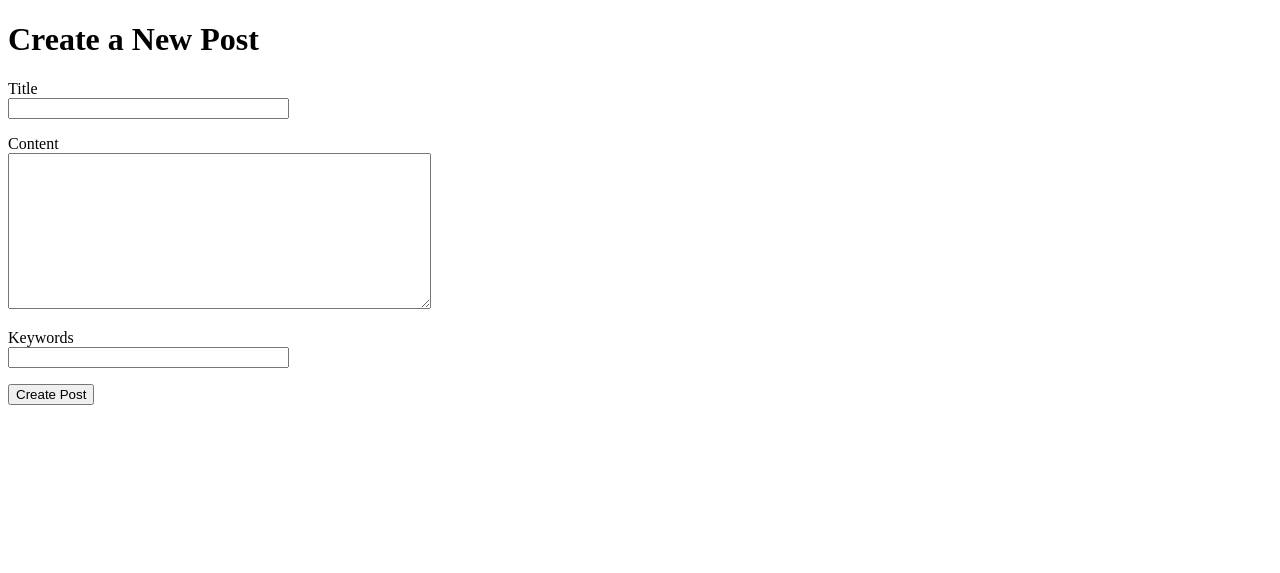
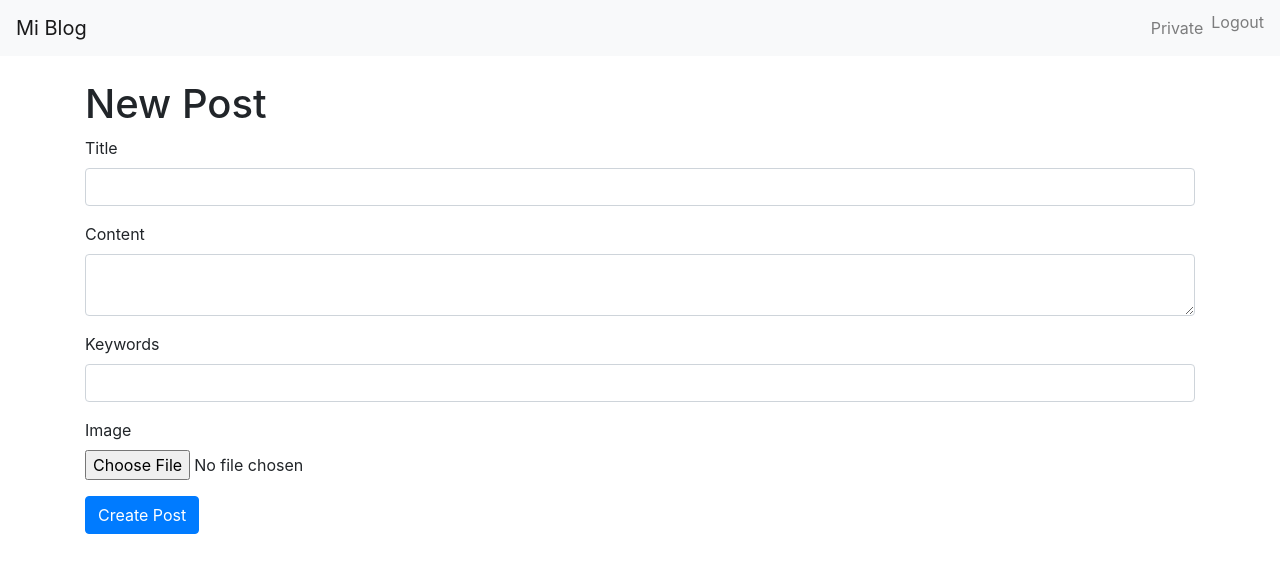
Before and after one commit to Mogurkazan/My-blog, a Flask app: page /new_post in a window 1280 px wide. Shown: the top 573 px of the page. Run offline with Flask 3, Linux system fonts and the light colour scheme; a user stored in the database is signed in; some libraries are stand-ins or nearby versions.

Commit message:
upload img on posts

```diff
--- a/app/forms.py
+++ b/app/forms.py
@@ -1,6 +1,7 @@
 from flask_wtf import FlaskForm
-from wtforms import StringField, PasswordField, SubmitField, TextAreaField
+from wtforms import StringField, PasswordField, SubmitField, TextAreaField, FileField
 from wtforms.validators import DataRequired, Email, EqualTo, Length
+from flask_wtf.file import FileAllowed
 
 class RegistrationForm(FlaskForm):
     email = StringField('Email', validators=[DataRequired(), Email()])
@@ -18,6 +19,7 @@ class PostForm(FlaskForm):
     title = StringField('Title', validators=[DataRequired(), Length(max=100)])
     content = TextAreaField('Content', validators=[DataRequired()])
     keywords = StringField('Keywords', validators=[Length(max=100)])
+    image = FileField('Image', validators=[FileAllowed(['jpg', 'png', 'jpeg'])])
     submit = SubmitField('Create Post')
 
 class CommentForm(FlaskForm):
--- a/app/models.py
+++ b/app/models.py
@@ -24,6 +24,7 @@ class Post(db.Model):
     content = db.Column(db.Text, nullable=False)
     date_posted = db.Column(db.DateTime, nullable=False, default=datetime.utcnow)
     keywords = db.Column(db.String(100), nullable=True)
+    image_url = db.Column(db.String(255), nullable=True)
     user_id = db.Column(db.Integer, db.ForeignKey('user.id'), nullable=False)
     comments = db.relationship('Comment', backref='post', lazy=True)
 
--- a/app/routes.py
+++ b/app/routes.py
@@ -5,6 +5,7 @@ from flask_jwt_extended import (
 )
 from flask_login import current_user, login_user, logout_user, login_required
 from werkzeug.security import generate_password_hash, check_password_hash
+import cloudinary.uploader
 from .models import User, Post, Comment, Favorite, db
 from .forms import PostForm, RegistrationForm, LoginForm, CommentForm, LogoutForm
 
@@ -56,10 +57,16 @@ def home():
 def new_post():
     form = PostForm()
     if form.validate_on_submit():
+        image_url = None
+        if form.image.data:
+            upload_result = cloudinary.uploader.upload(form.image.data)
+            image_url = upload_result.get('url')
+
         new_post = Post(
             title=form.title.data,
             content=form.content.data,
             keywords=form.keywords.data,
+            image_url=image_url,  # Guardar la URL de la imagen
             user_id=current_user.id
         )
         db.session.add(new_post)
@@ -82,6 +89,9 @@ def edit_post(post_id):
         post.title = form.title.data
         post.content = form.content.data
         post.keywords = form.keywords.data
+        if form.image.data:
+            upload_result = cloudinary.uploader.upload(form.image.data)
+            post.image_url = upload_result.get('url')
         db.session.commit()
         flash('Your post has been updated!', 'success')
         return redirect(url_for('main.user_area'))
--- a/app/templates/new_post.html
+++ b/app/templates/new_post.html
@@ -4,24 +4,62 @@
     <meta charset="UTF-8">
     <meta name="viewport" content="width=device-width, initial-scale=1.0">
     <title>New Post</title>
+    <link rel="stylesheet" href="https://stackpath.bootstrapcdn.com/bootstrap/4.5.2/css/bootstrap.min.css">
+    <script src="https://code.jquery.com/jquery-3.5.1.slim.min.js"></script>
+    <script src="https://cdn.jsdelivr.net/npm/@popperjs/core@2.5.4/dist/umd/popper.min.js"></script>
+    <script src="https://stackpath.bootstrapcdn.com/bootstrap/4.5.2/js/bootstrap.min.js"></script>
 </head>
 <body>
-    <h1>Create a New Post</h1>
-    <form method="POST" action="">
-        {{ form.hidden_tag() }}
-        <p>
-            {{ form.title.label }}<br>
-            {{ form.title(size=32) }}
-        </p>
-        <p>
-            {{ form.content.label }}<br>
-            {{ form.content(cols=50, rows=10) }}
-        </p>
-        <p>
-            {{ form.keywords.label }}<br>
-            {{ form.keywords(size=32) }}
-        </p>
-        <p>{{ form.submit() }}</p>
-    </form>
+    <nav class="navbar navbar-expand-lg navbar-light bg-light fixed-top">
+        <a class="navbar-brand" href="{{ url_for('main.home') }}">Mi Blog</a>
+        <button class="navbar-toggler" type="button" data-toggle="collapse" data-target="#navbarNav" aria-controls="navbarNav" aria-expanded="false" aria-label="Toggle navigation">
+            <span class="navbar-toggler-icon"></span>
+        </button>
+        <div class="collapse navbar-collapse" id="navbarNav">
+            <ul class="navbar-nav ml-auto">
+                {% if not current_user.is_authenticated %}
+                <li class="nav-item">
+                    <a class="nav-link" href="{{ url_for('main.signup') }}">Sign Up</a>
+                </li>
+                <li class="nav-item">
+                    <a class="nav-link" href="{{ url_for('main.login') }}">Login</a>
+                </li>
+                {% else %}
+                <li class="nav-item">
+                    <a class="nav-link" href="{{ url_for('main.user_area') }}">Private</a>
+                </li>
+                <li class="nav-item">
+                    <form action="{{ url_for('main.logout') }}" method="POST" style="display:inline;">
+                        {{ logout_form.hidden_tag() }}
+                        <button class="nav-link btn btn-link" type="submit" style="display:inline; border:none; background:none; padding:0;">Logout</button>
+                    </form>
+                </li>
+                {% endif %}
+            </ul>
+        </div>
+    </nav>
+    <div class="container" style="margin-top: 80px;">
+        <h1>New Post</h1>
+        <form method="POST" enctype="multipart/form-data">
+            {{ form.hidden_tag() }}
+            <div class="form-group">
+                {{ form.title.label(class="form-control-label") }}
+                {{ form.title(class="form-control") }}
+            </div>
+            <div class="form-group">
+                {{ form.content.label(class="form-control-label") }}
+                {{ form.content(class="form-control") }}
+            </div>
+            <div class="form-group">
+                {{ form.keywords.label(class="form-control-label") }}
+                {{ form.keywords(class="form-control") }}
+            </div>
+            <div class="form-group">
+                {{ form.image.label(class="form-control-label") }}
+                {{ form.image(class="form-control-file") }}
+            </div>
+            <button type="submit" class="btn btn-primary">Create Post</button>
+        </form>
+    </div>
 </body>
 </html>
--- a/app/templates/view_post.html
+++ b/app/templates/view_post.html
@@ -41,6 +41,9 @@
     <div class="container" style="margin-top: 80px;">
         <h1>{{ post.title }}</h1>
         <p>by {{ post.author.nickname }} on {{ post.date_posted.strftime('%Y-%m-%d') }}</p>
+        {% if post.image_url %}
+        <img src="{{ post.image_url }}" alt="Post Image" class="img-fluid">
+        {% endif %}
         <p>{{ post.content }}</p>
         <hr>
         <div id="favorite-section">
```
Also changed, not shown: app/__init__.py (+20 -5 lines), app/templates/edit_post.html (+36 -4 lines), config.py (added, +9 -0 lines), migrations/versions/821b16f17485_add_image_url_to_post_model.py (added, +32 -0 lines), instance/mi_blog.db, 1 other file.
